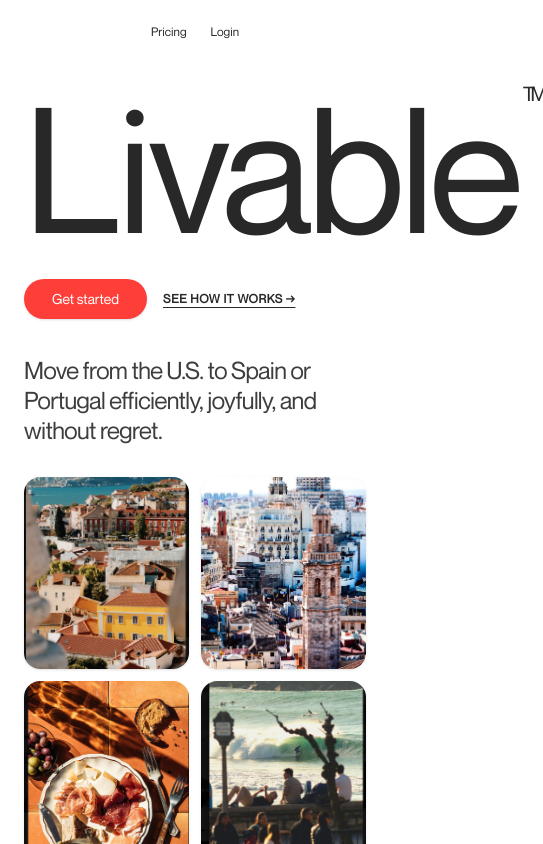
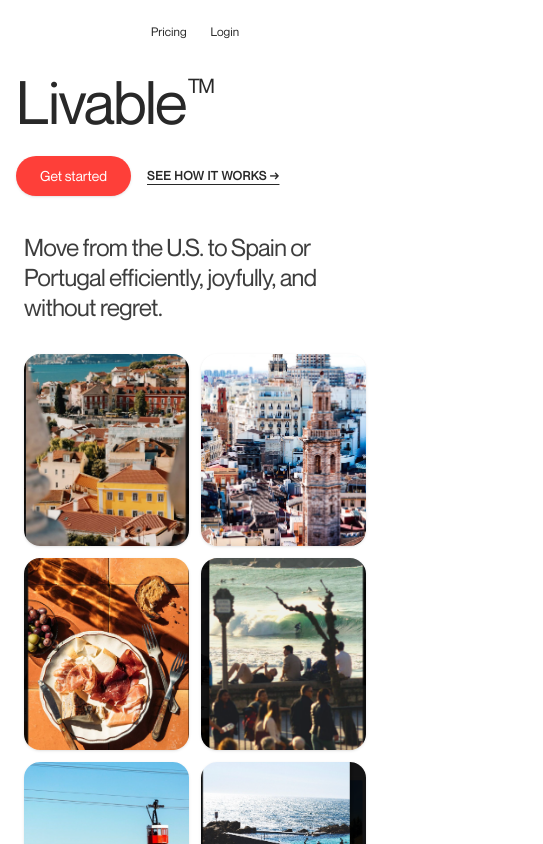
Before and after one commit to murad403/livable-web, a Next.js app: page / in a window 390 px wide. Shown: the top 844 px of the page, 543 px wide, since content can reach past the window. Built offline with nearby package versions, Linux system fonts and the light colour scheme.

Commit message:
feat: implement user dashboard page and integrated navigation component

```diff
--- a/src/app/(dashboard)/dashboard/page.tsx
+++ b/src/app/(dashboard)/dashboard/page.tsx
@@ -43,11 +43,11 @@
             </div>
 
             {/* Sub-Header */}
-            <div className="flex flex-col md:flex-row md:items-center justify-between mb-12 gap-4">
+            <div className="flex flex-col md:flex-row md:items-center justify-between mb-8 sm:mb-12 gap-4">
                 <h1 className="text-2xl sm:text-3xl font-semibold text-title tracking-tight">
                     Hi, Sarah
                 </h1>
-                <h2 className="text-3xl sm:text-4xl font-semibold text-title tracking-tight text-center md:-translate-x-12">
+                <h2 className="text-3xl sm:text-4xl font-semibold text-title tracking-tight text-center translate-x-0 md:-translate-x-12">
                     Dashboard
                 </h2>
                 <div className="hidden md:block w-24" />
--- a/src/components/layout/Navbar.tsx
+++ b/src/components/layout/Navbar.tsx
@@ -49,14 +49,14 @@
 
     return (
         <>
-            {/* Unscrolled Top Navigation Header (Matching user's screenshot) */}
+            {/* Unscrolled Top Navigation Header */}
             <header
                 className={`w-full transition-all duration-300 ${
                     scrolled ? 'opacity-0 pointer-events-none -translate-y-4' : 'opacity-100 translate-y-0'
-                } pt-6 pb-4 px-6 sm:px-12 max-w-7xl mx-auto z-40`}
+                } pt-6 pb-4 px-4 sm:px-8 md:px-12 max-w-7xl mx-auto z-40`}
             >
                 {/* Top line: Pricing & Login links */}
-                <div className="flex justify-center items-center gap-6 sm:gap-8 md:mb-20 mb-10">
+                <div className="flex justify-center items-center gap-6 sm:gap-8 md:mb-20 mb-8 sm:mb-12">
                     <Link
                         href="/pricing"
                         className={`text-xs sm:text-sm font-medium transition-colors ${
@@ -76,15 +76,15 @@
                 </div>
 
                 {/* Main Header line: Livable Brand Title on Left + CTA Actions on Right */}
-                <div className="flex flex-col sm:flex-row sm:items-center justify-between gap-6">
-                    <Link href="/" className="text-[175px] sm:text-[200px] md:text-[225px] font-medium tracking-tight text-title font-sans leading-none">
-                        Livable<span className="text-xl sm:text-2xl md:text-3xl align-top ml-1 font-light">TM</span>
+                <div className="flex flex-col lg:flex-row lg:items-center justify-between gap-6">
+                    <Link href="/" className="text-6xl xs:text-8xl sm:text-[160px] md:text-[200px] lg:text-[225px] font-medium tracking-tight text-title font-sans leading-none">
+                        Livable<span className="text-xl sm:text-2xl md:text-3xl align-top ml-0.5 sm:ml-1 font-light">TM</span>
                     </Link>
 
-                    <div className="flex items-center gap-4 sm:gap-6 mb-1">
+                    <div className="flex flex-wrap items-center gap-4 sm:gap-6 mb-1">
                         <button
                             onClick={handleTalkWithUs}
-                            className="bg-primary hover:bg-primary-hover text-white px-7 py-2.5 rounded-full text-sm sm:text-base font-medium transition-all shadow-sm hover:shadow-md cursor-pointer"
+                            className="bg-primary hover:bg-primary-hover text-white px-6 sm:px-7 py-2.5 rounded-full text-sm sm:text-base font-medium transition-all shadow-sm hover:shadow-md cursor-pointer"
                         >
                             Get started
                         </button>
@@ -99,7 +99,7 @@
                 </div>
             </header>
 
-            {/* Fixed Scrolled Navbar (Image 2 style - full width fixed top bar) */}
+            {/* Fixed Scrolled Navbar */}
             <div
                 className={`fixed top-0 left-0 right-0 w-full z-50 bg-white/95 backdrop-blur-md border-b border-gray-100 shadow-sm transition-all duration-300 transform ${
                     scrolled
@@ -107,17 +107,17 @@
                         : '-translate-y-full opacity-0 pointer-events-none'
                 }`}
             >
-                <div className="max-w-7xl mx-auto px-6 sm:px-12 py-3.5 flex items-center justify-between">
+                <div className="max-w-7xl mx-auto px-4 sm:px-8 md:px-12 py-3 flex items-center justify-between">
                     {/* Left: Livable Brand Logo */}
-                    <Link href="/" className="text-2xl sm:text-3xl font-normal tracking-tight text-title">
+                    <Link href="/" className="text-xl sm:text-2xl md:text-3xl font-normal tracking-tight text-title">
                         Livable<span className="text-xs align-super ml-0.5 font-normal">™</span>
                     </Link>
 
                     {/* Right: Navigation actions */}
-                    <div className="flex items-center gap-6 sm:gap-8">
+                    <div className="flex items-center gap-4 sm:gap-6 md:gap-8">
                         <Link
                             href="/pricing"
-                            className={`text-sm sm:text-base font-medium transition-colors ${
+                            className={`text-xs sm:text-sm md:text-base font-medium transition-colors ${
                                 pathname === '/pricing' ? 'text-primary' : 'text-title hover:text-black'
                             }`}
                         >
@@ -125,7 +125,7 @@
                         </Link>
                         <Link
                             href="/login"
-                            className={`text-sm sm:text-base font-medium transition-colors ${
+                            className={`text-xs sm:text-sm md:text-base font-medium transition-colors ${
                                 pathname === '/login' ? 'text-primary' : 'text-title hover:text-black'
                             }`}
                         >
@@ -133,7 +133,7 @@
                         </Link>
                         <button
                             onClick={handleTalkWithUs}
-                            className="bg-primary hover:bg-primary-hover text-white px-5 sm:px-6 py-2.5 rounded-full text-sm sm:text-base font-medium transition-all shadow-sm hover:shadow-md cursor-pointer"
+                            className="bg-primary hover:bg-primary-hover text-white px-4 sm:px-6 py-2 sm:py-2.5 rounded-full text-xs sm:text-sm md:text-base font-medium transition-all shadow-sm hover:shadow-md cursor-pointer"
                         >
                             Talk With Us
                         </button>
```
